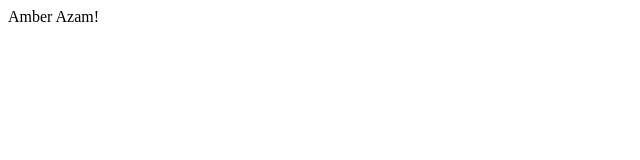
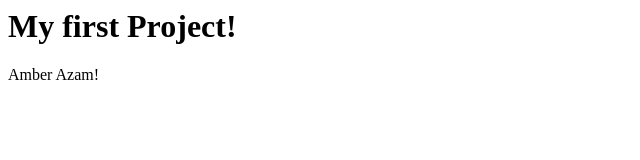
Before and after one commit to anafeesITech/ambernafees.github.io.20170710, a plain HTML site: page index.html in a window 1280 px wide. Shown: the whole page, without its empty margins (0-640 px from the left). Drawn offline with Linux system fonts and the light colour scheme.

Commit message:
Update index.html

```diff
--- a/index.html
+++ b/index.html
@@ -1 +1,2 @@
+<h1>My first Project!</h1>
 Amber Azam!
```
